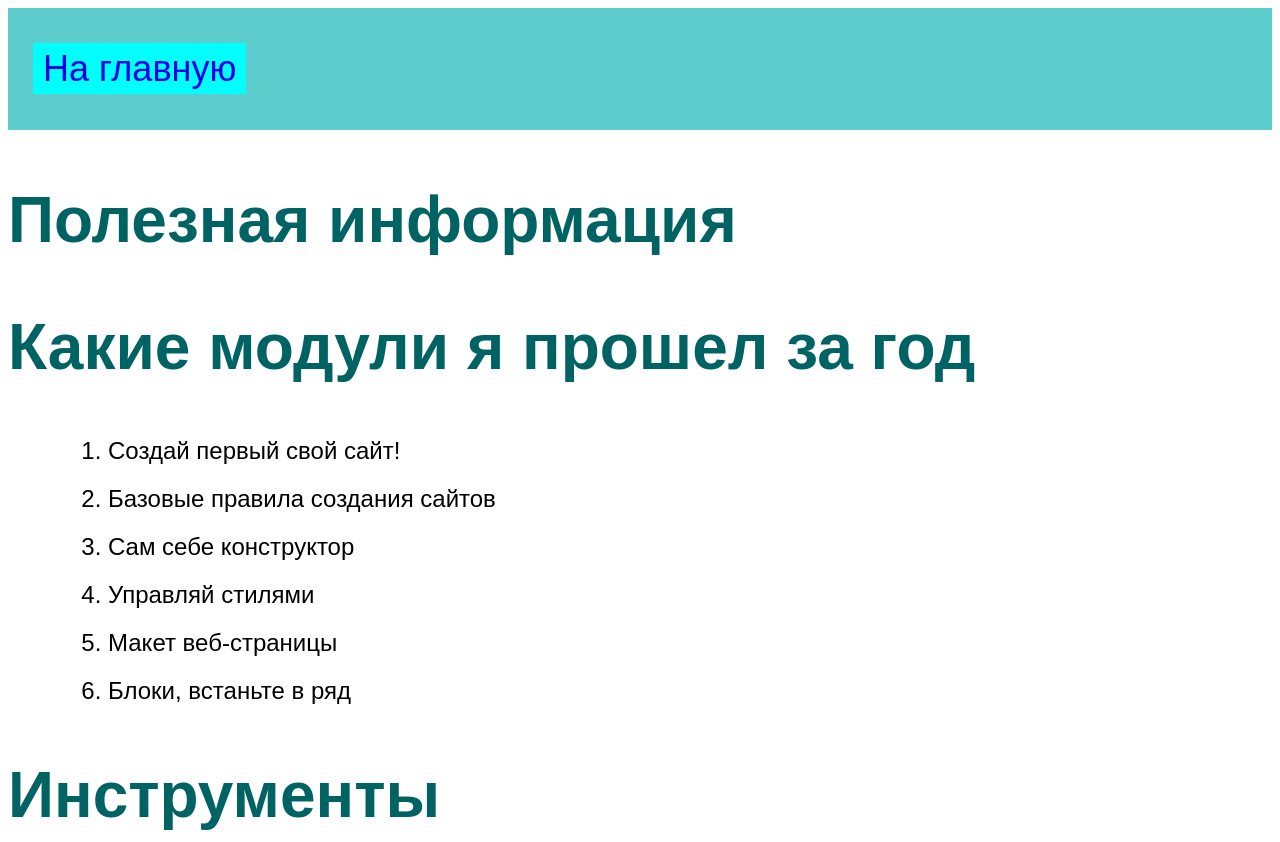
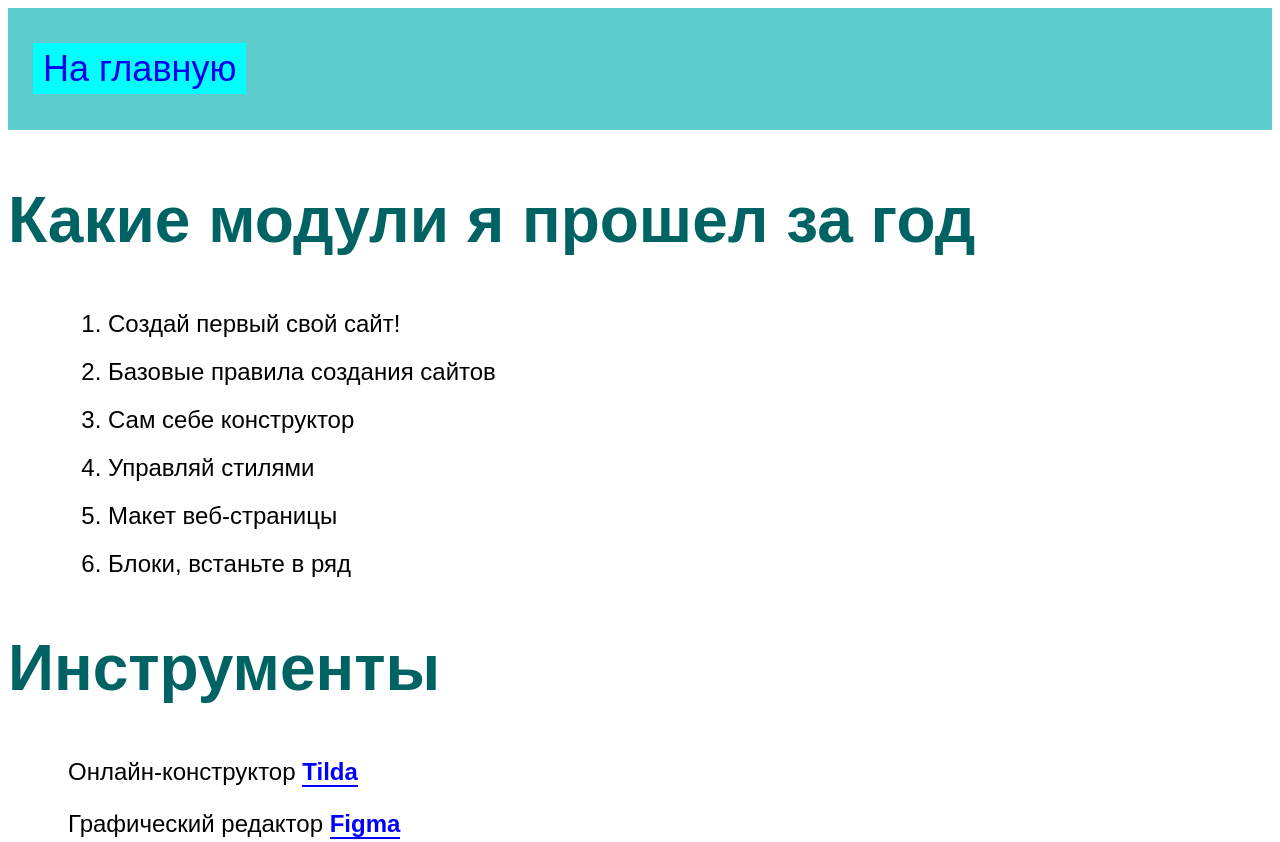
Before and after one commit to doughuser1/sait2, a plain HTML site: page lox.html in a window 1280 px wide. Shown: the top 842 px of the page. Drawn offline with Linux system fonts and the light colour scheme.

Commit message:
Update lox.html

```diff
--- a/lox.html
+++ b/lox.html
@@ -9,7 +9,7 @@
       <a class="link-header" href="https://doughuser1.github.io/sait2/"> На главную</a>
     </header>
     <main>
-      <h2>Полезная информация</h2>
+
       <h2>Какие модули я прошел за год</h2>
       <ol>
 
```
